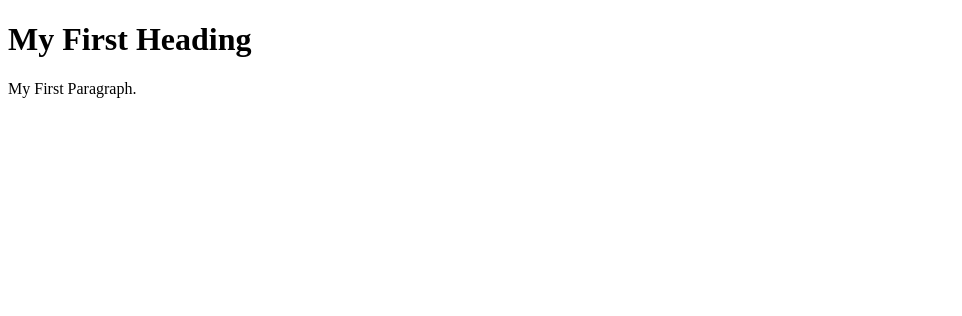
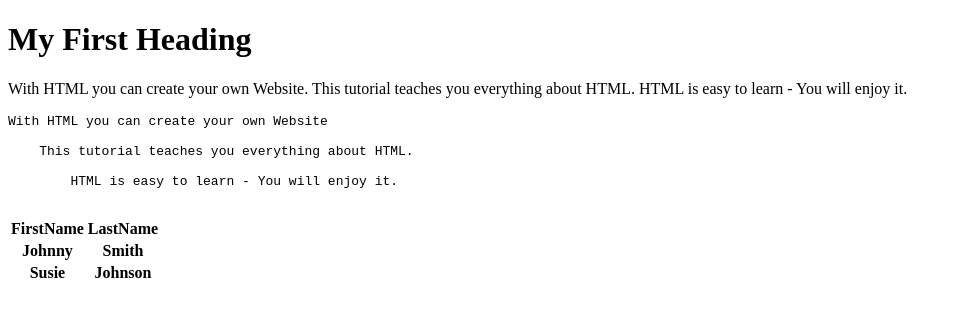
Before and after one commit to Sinnaminty/CPSC330_Programming_Languages, a plain HTML site: page HTML-Fall-2021/index.html in a window 1280 px wide. Shown: the whole page, without its empty margins (0-962 px from the left). Drawn offline with Linux system fonts and the light colour scheme.

Commit message:
Added a table

```diff
--- a/HTML-Fall-2021/index.html
+++ b/HTML-Fall-2021/index.html
@@ -6,6 +6,27 @@
 
   <body>
     <h1>My First Heading</h1>
-    <p>My First Paragraph.</p>
+    <p>With HTML you can create your own Website. This tutorial teaches you everything about HTML. HTML is easy to learn - You will enjoy it.</p>
+    <pre>
+With HTML you can create your own Website
+
+    This tutorial teaches you everything about HTML.
+
+        HTML is easy to learn - You will enjoy it.
+    </pre>
+    <table>
+      <tr>
+        <th>FirstName</th>
+        <th>LastName</th>
+      </tr>
+      <tr>
+        <th>Johnny</th>
+        <th>Smith</th>
+      </tr>
+      <tr>
+        <th>Susie</th>
+        <th>Johnson</th>
+      </tr>
+    </table>
   </body>
 </html>
```
